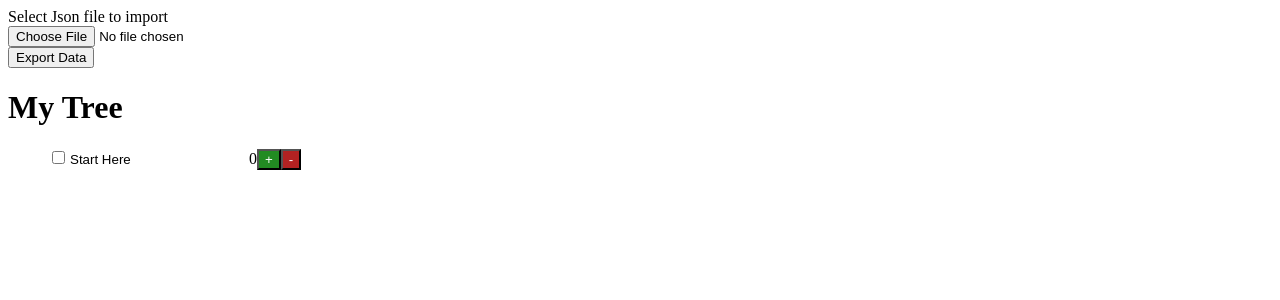
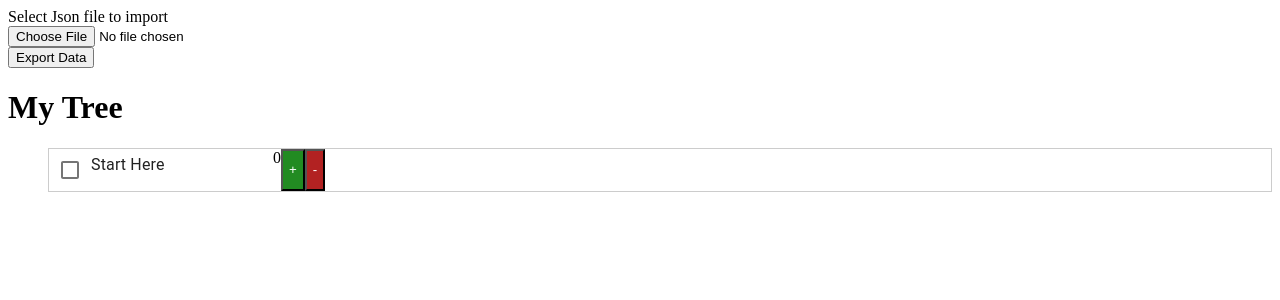
Before and after one commit to WMXGroup/react-sandbox-1, a React (Create React App) app: page / in a window 1280 px wide. Shown: the top 300 px of the page. Built offline with nearby package versions, Linux system fonts and the light colour scheme; the HTML template or start-up script is replaced by a standard one.

Commit message:
added material

```diff
--- a/package.json
+++ b/package.json
@@ -4,6 +4,8 @@
   "version": "0.1.0",
   "private": true,
   "dependencies": {
+    "@material-ui/core": "^4.0.0-rc.0",
+    "@material-ui/icons": "^4.2.1",
     "react": "^16.7.0",
     "react-dom": "^16.7.0",
     "react-scripts": "2.1.3"
--- a/src/components/TreeTest6.js
+++ b/src/components/TreeTest6.js
@@ -1,4 +1,6 @@
 import React from 'react';
+import TextField from '@material-ui/core/TextField';
+import Checkbox from '@material-ui/core/Checkbox';
 
 const retrievedStorage = localStorage.getItem('myTreeData');
 
@@ -29,12 +31,22 @@ const styles = {
     backgroundColor: 'fireBrick',
     color: 'white'
   },
-  tightenNodes:{
-    margin: 0
+  optionList:{
+    margin: 0,
+  },
+  textNode:{
+    border: '1px solid #ccc',
+    display:'flex',
+    flex: 1,
+    height: '100%'
   },
   nodeText:{
-    border: 'none'
-  }
+    border: 'none',
+    resize: 'none',
+    height: '100%',
+    overflow: 'hidden',
+    overflowWrap: 'break-word',
+  },
 }
 
 const writeToLS = (newData) => {
@@ -210,7 +222,7 @@ class OptionsList extends React.Component {
       <React.Fragment>
       {options.map((option, index) => {
         return (
-        <ul style={styles.tightenNodes}>
+        <ul style={styles.optionList}>
           <TextNode
             selected={option.selected}
             label={option.name}
@@ -259,20 +271,44 @@ class TextNode extends React.Component {
       myRef
     } = this.props;
     return(
-      <React.Fragment>
-      <input
+      <div style={styles.textNode}>
+        <Checkbox
+          checked={selected}
+          onChange={onChange}
+        />
+        {/* <input
           type="checkbox"
           checked = {selected}
           onClick={onChange}
-      />
-      <input
+        />  */}
+        {/* <input
           style={styles.nodeText}
           type="text"
           value={label}
           onChange={handleTextChange}
           onKeyPress={handleReturn}
           ref={myRef}
+        /> */}
+        <TextField
+          style={styles.nodeText}
+          InputProps={{
+            disableUnderline: true
+         }}
+          type="text"
+          value={label}
+          onChange={handleTextChange}
+          onKeyPress={handleReturn}
+          ref={myRef}
+          multiline
         />
+        {/* <textarea
+          style={styles.nodeText}
+          type="text"
+          value={label}
+          onChange={handleTextChange}
+          onKeyPress={handleReturn}
+          ref={myRef}
+        /> */}
         <label>
           {nodeCount}
         </label>
@@ -288,7 +324,7 @@ class TextNode extends React.Component {
           type="button"
           onClick={handleDelete}
         />
-    </React.Fragment>
+    </div>
     )
   }
 }
```
Also changed, not shown: 1 other file (tests, documents, lock files or other folders). Lines whose indentation alone changed are shown as unchanged.
